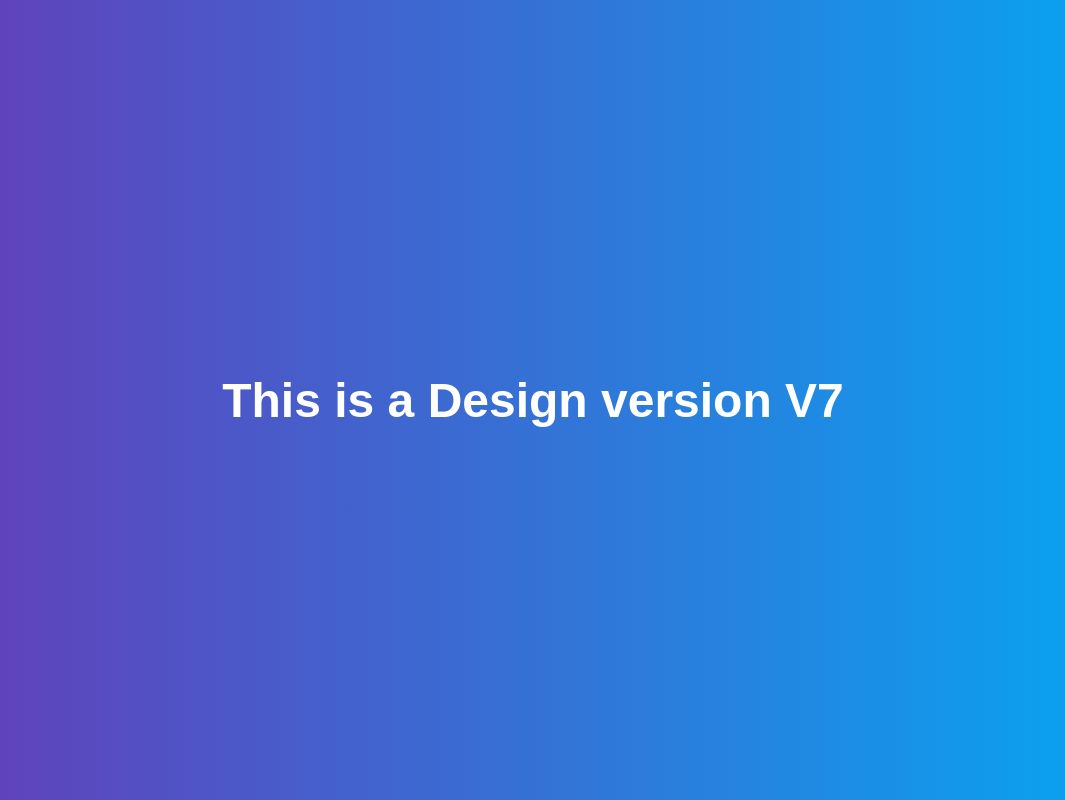
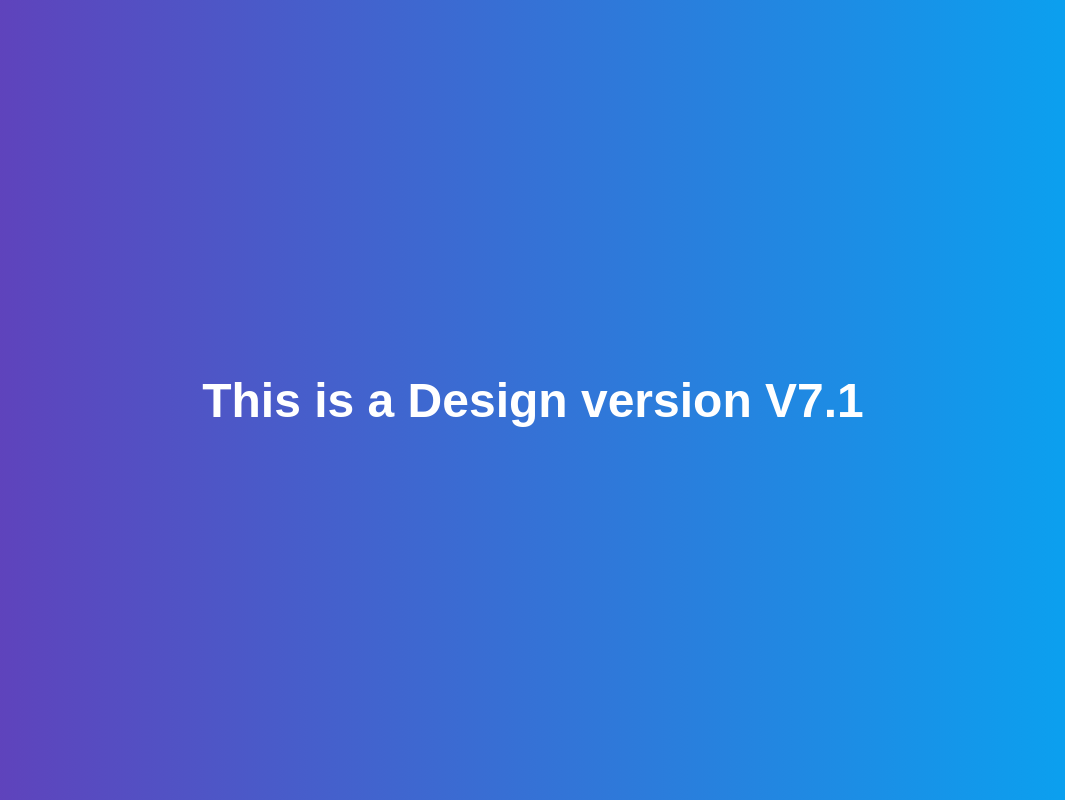
Before and after one commit to Cuongtv1408/myrepo2, a plain HTML site: page index.html in a window 1280 px wide. Shown: the whole page, without its empty margins (107-1172 px from the left). Drawn offline with Linux system fonts and the light colour scheme.

Commit message:
Changed the version to 7.1

```diff
--- a/index.html
+++ b/index.html
@@ -8,6 +8,6 @@
     <title>Document</title>
 </head>
 <body>
-    <h1>This is a Design version V7</h1>
+    <h1>This is a Design version V7.1</h1>
 </body>
 </html>
```
